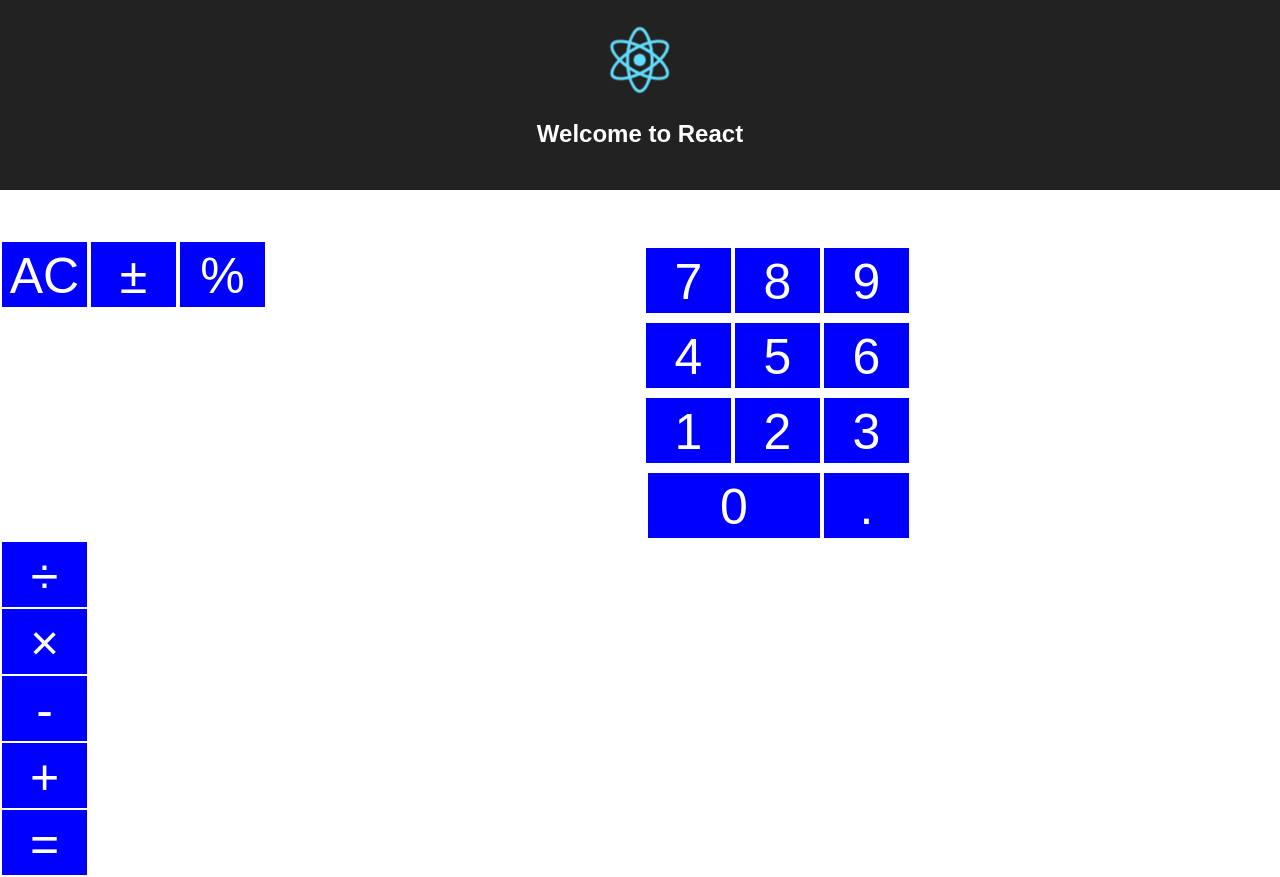
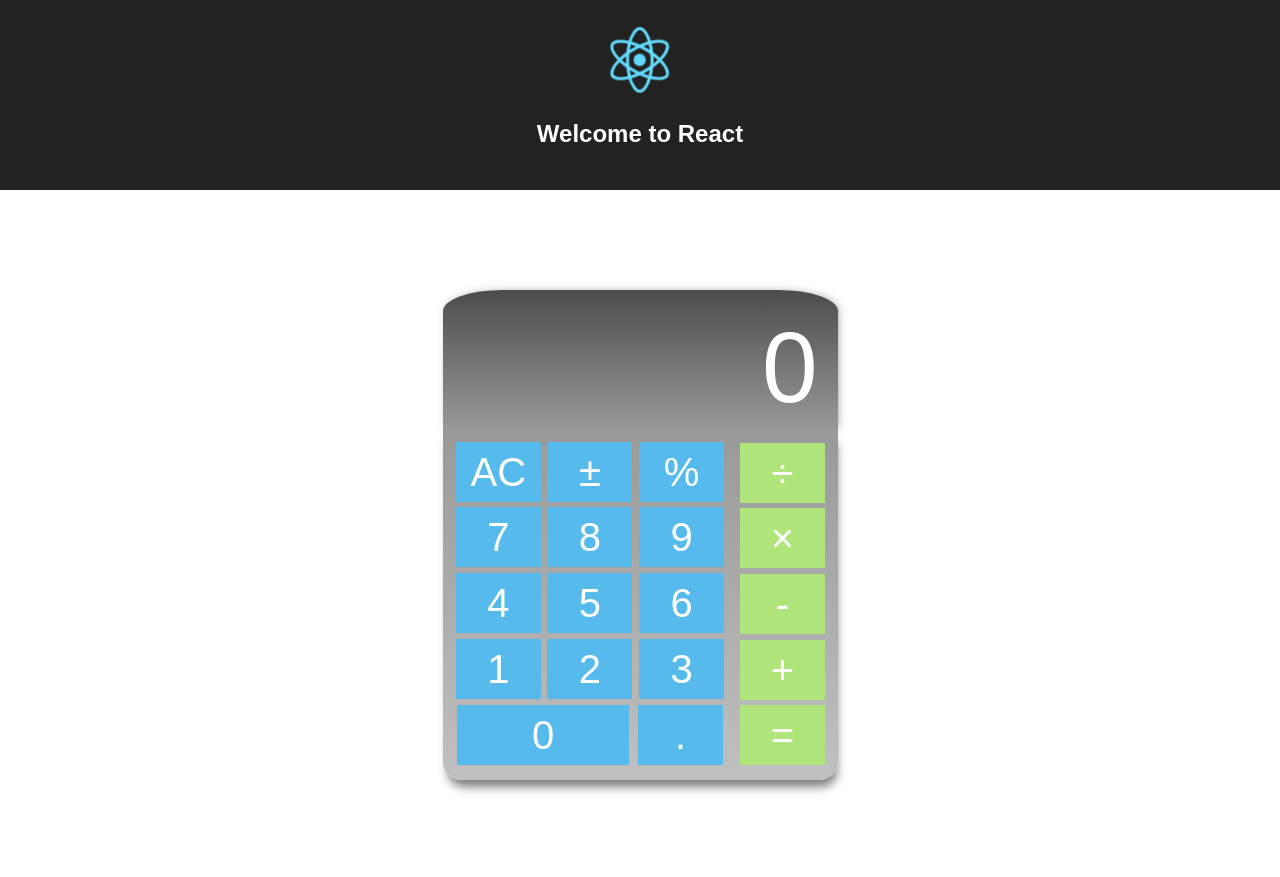
Before and after one commit to thelacycode/Calculator, a React (Create React App) app: page / in a window 1280 px wide. After the commit the page ends 800 px from the top, so only its background shows below. Built offline with nearby package versions, Linux system fonts and the light colour scheme.

Commit message:
calculator css

```diff
--- a/src/components/calculator.js
+++ b/src/components/calculator.js
@@ -4,35 +4,39 @@ import '../styles/css/calculator.css';
 class Calculator extends React.Component {
   render() {
     return(
+      <div className="calculator">
+        <div className="calc-display">0</div>
           <div className="calculator-frame">
+            <div className="calc-left">
               <div className="calculator-top">
-          <div className="calc-buttons calculator-top-buttons">AC</div>
-          <div className="calc-buttons calculator-top-buttons">&plusmn;</div>
-          <div className="calc-buttons calculator-top-buttons">%</div>
+                <div className="calc-keys calculator-top-keys">AC</div>
+                <div className="calc-keys calculator-top-keys">&plusmn;</div>
+                <div className="calc-keys calculator-top-keys">%</div>
               </div>
 
               <div className="digit-wrapper">
-
-          <div className="calc-buttons calculator-digits" onClick = {() =>  this.digitValue(9)}>9</div>
-          <div className="calc-buttons calculator-digits" onClick = {() =>  this.digitValue(8)}>8</div>
-          <div className="calc-buttons calculator-digits" onClick = {() =>  this.digitValue(7)}>7</div>
-          <div className="calc-buttons calculator-digits" onClick = {() =>  this.digitValue(6)}>6</div>
-          <div className="calc-buttons calculator-digits" onClick = {() =>  this.digitValue(5)}>5</div>
-          <div className="calc-buttons calculator-digits" onClick = {() =>  this.digitValue(4)}>4</div>
-          <div className="calc-buttons calculator-digits" onClick = {() =>  this.digitValue(3)}>3</div>
-          <div className="calc-buttons calculator-digits" onClick = {() =>  this.digitValue(2)}>2</div>
-          <div className="calc-buttons calculator-digits" onClick = {() =>  this.digitValue(1)}>1</div>
-          <div className="calc-buttons calculator-digits zero" onClick = {() =>  this.digitValue(0)}>0</div>
-          <div className="calc-buttons calculator-dot">.</div>
+                <div className="calc-keys digit-9" onClick = {() =>  this.digitValue(9)}>9</div>
+                <div className="calc-keys digit-8" onClick = {() =>  this.digitValue(8)}>8</div>
+                <div className="calc-keys digit-7" onClick = {() =>  this.digitValue(7)}>7</div>
+                <div className="calc-keys digit-6" onClick = {() =>  this.digitValue(6)}>6</div>
+                <div className="calc-keys digit-5" onClick = {() =>  this.digitValue(5)}>5</div>
+                <div className="calc-keys digit-4" onClick = {() =>  this.digitValue(4)}>4</div>
+                <div className="calc-keys digit-3" onClick = {() =>  this.digitValue(3)}>3</div>
+                <div className="calc-keys digit-2" onClick = {() =>  this.digitValue(2)}>2</div>
+                <div className="calc-keys digit-1" onClick = {() =>  this.digitValue(1)}>1</div>
+                <div className="calc-keys digit-0" onClick = {() =>  this.digitValue(0)}>0</div>
+                <div className="calc-keys dot-key">.</div>
               </div>
-
-        <div className="calc-buttons calculator-expressions">&divide;</div>
-        <div className="calc-buttons calculator-expressions">&times;</div>
-        <div className="calc-buttons calculator-expressions">-</div>
-        <div className="calc-buttons calculator-expressions">+</div>
-        <div className="calc-buttons calculator-expressions">=</div>
             </div>
-
+            <div className="calculator-expressions">
+              <div className="calc-keys exp-keys divde-key">&divide;</div>
+              <div className="calc-keys exp-keys times-key">&times;</div>
+              <div className="calc-keys exp-keys minus-key">-</div>
+              <div className="calc-keys exp-keys plus-key">+</div>
+              <div className="calc-keys exp-keys equal-key">=</div>
+            </div>
+          </div>
+        </div>
 
     )
 }
--- a/src/styles/css/calculator.css
+++ b/src/styles/css/calculator.css
@@ -1,60 +1,96 @@
-/* .calculator-frame{
-  width: 700px;
-  height: 1000p;
+
+.calculator{
+  display: block;
   margin: 0 auto;
-  border: 2px solid orange;
-  } */
+  margin-top: 100px;
+  width: 395px;
+  border-radius: 15%;
+  border-bottom-right-radius: 5%;
+  border-bottom-left-radius: 5%;
 
-  .calc-buttons{
+  }
+
+.calc-display{
+display: block;
+width: 355px;
+height: 100px;
+padding: 20px;
+background: linear-gradient(#4c4c4c, #999999);
+/* background: #4c4c4c; */
+color: white;
+font-size: 100px;
+text-align: right;
+border-top-right-radius: 15%;
+border-top-left-radius: 15%;
+box-shadow: 2px 0px 10px -3px rgba(0, 0, 0, .5);
+}
+
+.calculator-frame{
+  display: flex;
+  padding: 10px;
+  width: 375px;
+  height: 330px;
+  margin: 0 auto;
+  /* border: 2px solid orange; */
+  background: linear-gradient(#999999, #c0c0c0);
+  /* background: #c0c0c0; */
+  border-bottom-right-radius: 5%;
+  border-bottom-left-radius: 5%;
+  box-shadow: 2px 10px 10px -3px rgba(0, 0, 0, .5);
+  }
+
+  .calc-keys{
     display: block;
     width: 75px;
-    height: 55px;
+    height: 50px;
     /* border: 2px solid green; */
-    background: blue;
-    font-size: 50px;
+    background: #56baec;
+    font-size: 40px;
+    line-height: 50px;
     color: white;
     padding: 5px;
-    vertical-align: middle;
-    margin: 2px;
+    margin: auto;
+  }
+
+  .exp-keys{
+    background: #b0e57c;
+  }
+
+  .calc-left{
+    float: left;
+    width: 279px;
   }
 
 .calculator-top{
-  display: block;
-  margin: 0 auto;
-  width: auto;
-  text-align: center;
-}
+  display: flex;
+  margin: auto;
+  width: 275px;
+  height: 64px;
+  }
 
-.calculator-top-buttons{
-  float: left;
-}
+  .calculator-top-keys{
+    /* float: left; */
+  }
 
 .digit-wrapper{
   display: flex;
   margin: 0 auto;
-  margin-top: 50px;
   width: 275px;
-  height: 300px;
-    text-align: center;
+  height: 264px;
   flex-flow:row-reverse wrap;
-  vertical-align: middle;
-}
+  /* left: 0;
+  bottom: 0; */
+  }
 
-
-.calculator-digits {
-  margin-top:auto;
-}
-
-.calculator-dot{
-margin-top:auto;
-
-}
-
-.zero{
+.digit-0{
 order: 1;
 width: 162px;
 }
 
 .calculator-expressions{
-
-}
+  display: flex;
+  flex-flow:column nowrap;
+  width: 95px;
+  height: 328px;
+  margin-left: 10px;
+        }
```
Lines whose indentation alone changed are shown as unchanged.
